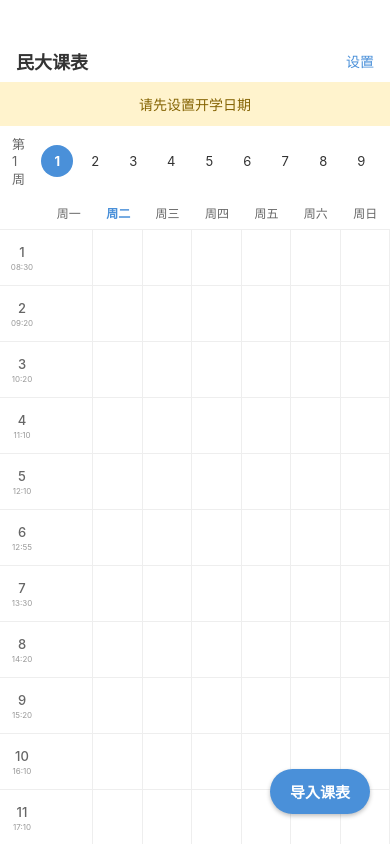
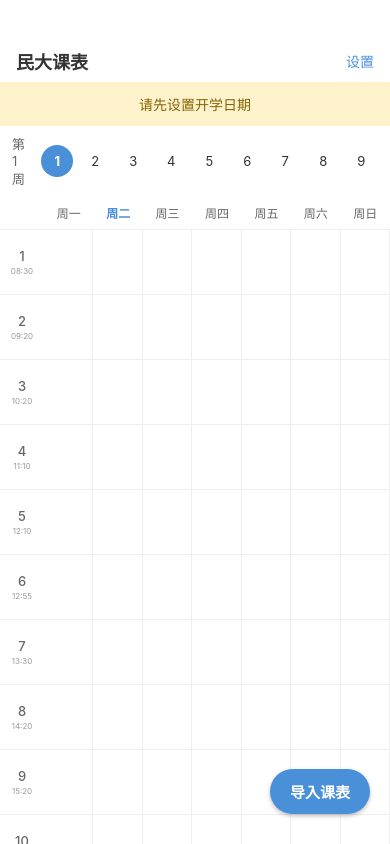
Before and after one commit to Bingtagui404/Super-class-table, a React Native app: screen /Home in a window 390 px wide. Built offline with nearby package versions, Linux system fonts and the light colour scheme.

Commit message:
fix: top-align course text, increase cell height, softer color palette

```diff
--- a/src/components/CourseCell.js
+++ b/src/components/CourseCell.js
@@ -22,8 +22,9 @@ const styles = StyleSheet.create({
   container: {
     margin: 1,
     borderRadius: 6,
-    padding: 4,
-    justifyContent: 'center',
+    paddingHorizontal: 4,
+    paddingVertical: 6,
+    justifyContent: 'flex-start',
     overflow: 'hidden',
   },
   name: {
--- a/src/components/TimeColumn.js
+++ b/src/components/TimeColumn.js
@@ -4,7 +4,7 @@ import { PERIODS } from '../constants/config';
 import { THEME } from '../constants/colors';
 
 export const TIME_COL_WIDTH = 44;
-export const CELL_HEIGHT = 56;
+export const CELL_HEIGHT = 65;
 
 export default function TimeColumn() {
   return (
--- a/src/constants/colors.js
+++ b/src/constants/colors.js
@@ -1,16 +1,17 @@
+// 柔和但区分度高的课程配色（参考主流课表App风格）
 export const COURSE_COLORS = [
-  '#4A90D9',
-  '#E8575A',
-  '#F5A623',
-  '#7ED321',
-  '#9B59B6',
-  '#3498DB',
-  '#E67E22',
-  '#1ABC9C',
-  '#E74C3C',
-  '#2ECC71',
-  '#F39C12',
-  '#8E44AD',
+  '#5B9BD5',  // 天蓝
+  '#ED7D7D',  // 珊瑚红
+  '#7EC88B',  // 薄荷绿
+  '#F0A54A',  // 暖橙
+  '#9B8FD0',  // 薰衣草紫
+  '#5CC5C5',  // 青绿
+  '#E88CB4',  // 粉玫瑰
+  '#85B648',  // 草绿
+  '#D4A05A',  // 驼色
+  '#6CAED6',  // 浅钴蓝
+  '#C97B63',  // 陶土
+  '#8CBF4F',  // 苹果绿
 ];
 
 export const THEME = {
```
